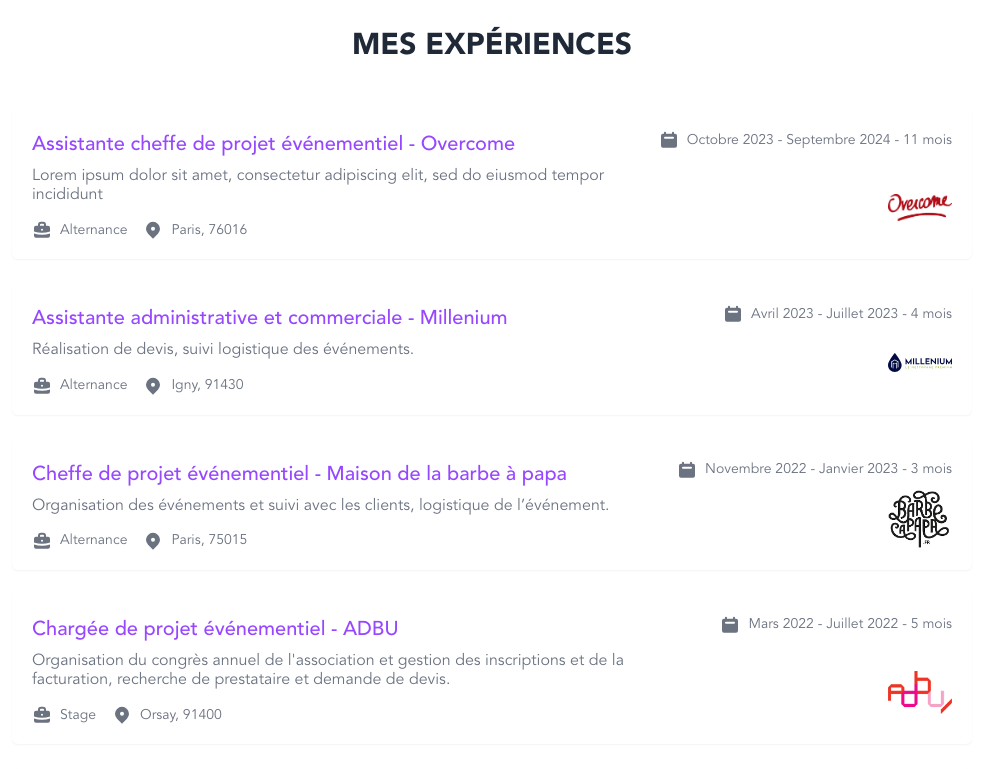
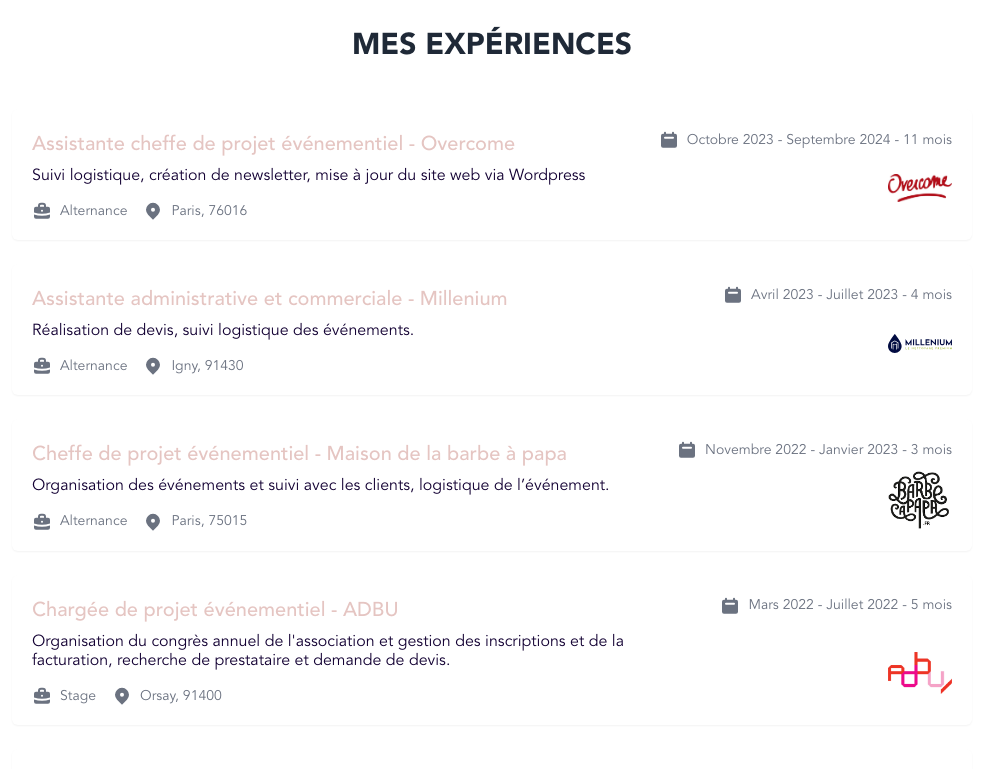
Before and after one commit to StarlingSG1/sarahktorza, a Next.js app: page / in a window 1280 px wide. Shown: the part 1540-2309 px from the top of the page, without its empty margins (148-1131 px from the left). Built offline with nearby package versions, Linux system fonts and the light colour scheme.

Commit message:
[add] overcome descrition + change primary color

```diff
--- a/app/components/Experiences.tsx
+++ b/app/components/Experiences.tsx
@@ -3,7 +3,7 @@ export default function Experiences() {
     {
       title: "Assistante cheffe de projet événementiel",
       business: "Overcome",
-      desc: "Lorem ipsum dolor sit amet, consectetur adipiscing elit, sed do eiusmod tempor incididunt",
+      desc: "Suivi logistique, création de newsletter, mise à jour du site web via Wordpress",
       date: "Octobre 2023 - Septembre 2024 - 11 mois",
       type: "Alternance",
       logo: "/assets/experiences/overcome.png",
@@ -89,7 +89,7 @@ export default function Experiences() {
                     <h3 className="text-xl font-medium text-primary">
                       {item.title} - {item.business}
                     </h3>
-                    <p className="text-gray-500 mt-2 pr-2">{item.desc}</p>
+                    <p className=" mt-2 pr-2">{item.desc}</p>
                   </div>
                   <div className="mt-5 space-y-4 text-sm sm:mt-0 sm:space-y-2">
                     <span className="flex items-center text-gray-500">
--- a/tailwind.config.js
+++ b/tailwind.config.js
@@ -13,7 +13,7 @@ module.exports = {
           'conic-gradient(from 180deg at 50% 50%, var(--tw-gradient-stops))',
       },
       colors: {
-        primary: '#9747FF',
+        primary: '#e5c5c2',
         gray: {
           "disabled" : "#BABABA"
         },
```
